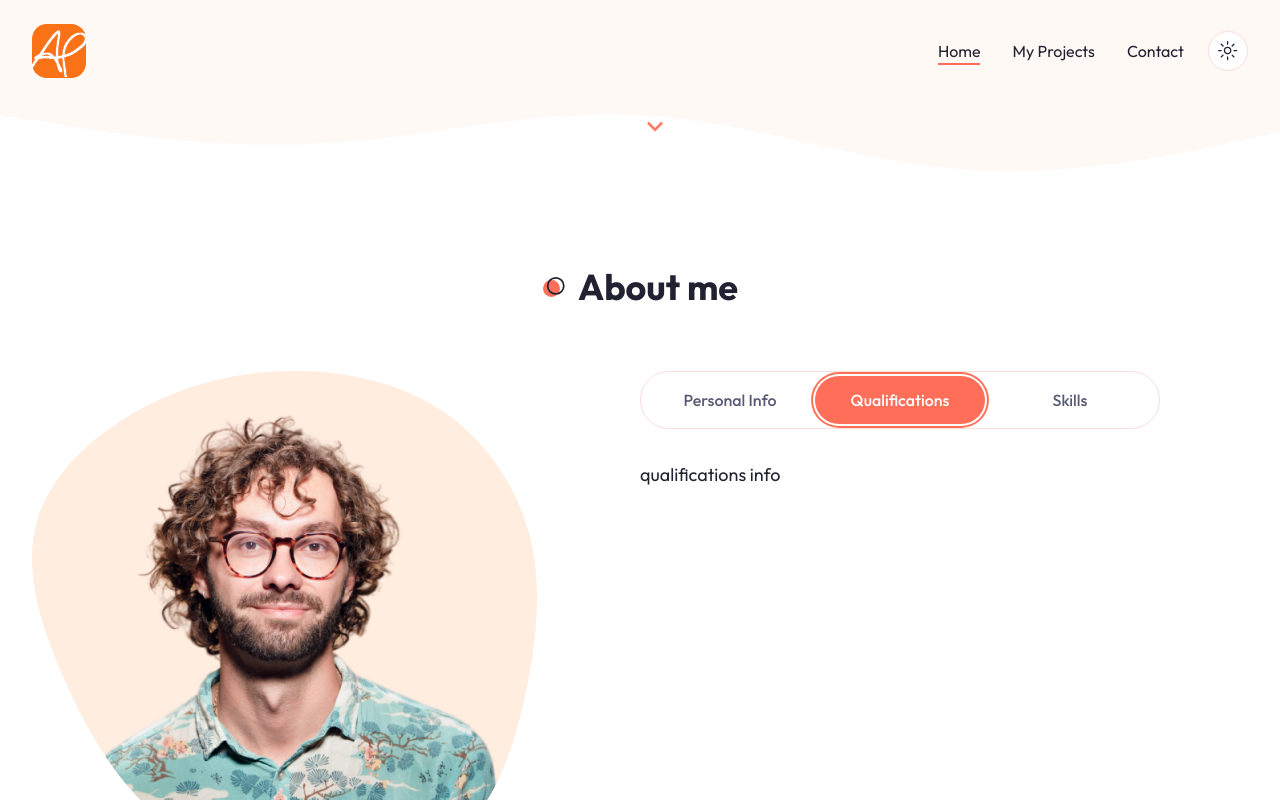
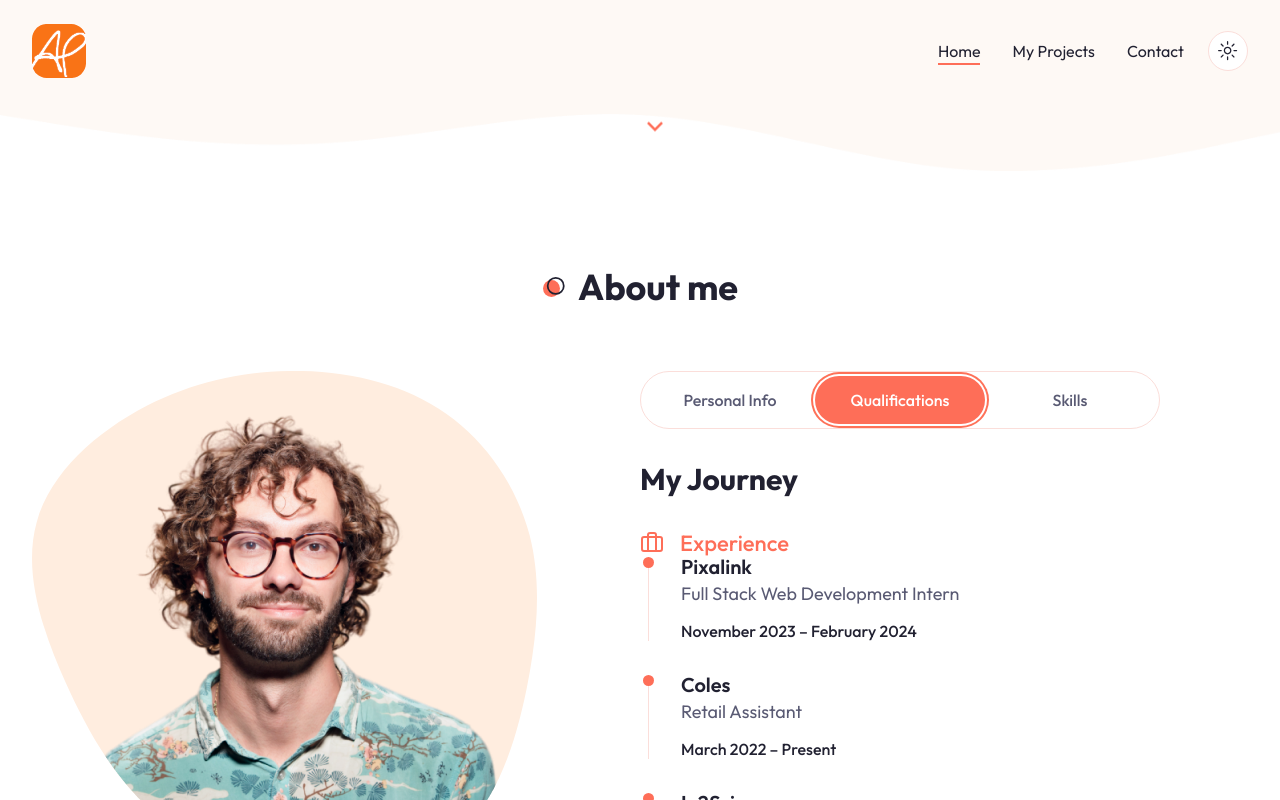
Before and after one commit to APeaHam/portfolio-site, a Next.js app: page / in a window 1280 px wide. Both pictures are taken after a click on the tab "Qualifications". Shown: the part 603-1403 px from the top of the page. Built offline with nearby package versions, Linux system fonts and the light colour scheme.

Commit message:
experience about me complete

```diff
--- a/components/About.jsx
+++ b/components/About.jsx
@@ -162,14 +162,60 @@
                                         </div>
                                     </div>
                                 </TabsContent>
-                                <TabsContent value="qualifications">qualifications info</TabsContent>
+                                <TabsContent value="qualifications">
+                                    <div>
+                                        <h3 className='h3 mb-8 text-center xl:text-left'>
+                                            My Journey
+                                        </h3>
+                                        {/* exp & edu */}
+                                        <div>
+                                            {/* exp */}
+                                            <div>
+                                                <div className='flex gap-x-4 items-center text-[22px] text-primary'>
+                                                    <Briefcase />
+                                                    <h4 className='capitalize font-medium'>
+                                                        {getData(qualificationData, 'experience').title}
+                                                    </h4>
+                                                </div>
+                                                {/* list */}
+                                                <div className='flex flex-col gap-y-8'>
+                                                    {getData(qualificationData, 'experience').data.map((item, index) => {
+                                                        const { company, role, period } = item
+                                                        return (
+                                                            <div className='flex gap-x-8 group' key={index}>
+                                                                <div className='h-[84px] w-[1px] bg-border relative ml-2'>
+                                                                    <div className='h-[11px] w-[11px] rounded-full bg-primary absolute
+                                                                    -left-[5px] group-hover:translate-y-[84px] translate-all duration-500
+                                                                    '></div>
+                                                                </div>
+                                                                <div>
+                                                                    <div className='font-semibold text-xl leading-none mb-2'>
+                                                                        {company}
+                                                                    </div>
+                                                                    <div className='text-lg leading-none text-muted-foreground mb-4'>
+                                                                        {role}
+                                                                    </div>
+                                                                    <div className='text-base font-medium'>
+                                                                        {period}
+                                                                    </div>
+                                                                </div>
+                                                            </div>
+                                                        )
+                                                    })}
+                                                </div>
+                                            </div>
+                                        </div>
+                                        {/* edu */}
+                                        <div>education</div>
+                                    </div>
+                                </TabsContent>
                                 <TabsContent value="skills">skills info</TabsContent>
                             </div>
                         </Tabs>
                     </div>
                 </div>
-            </div>
-        </section>
+            </div >
+        </section >
     );
 
 }
```
